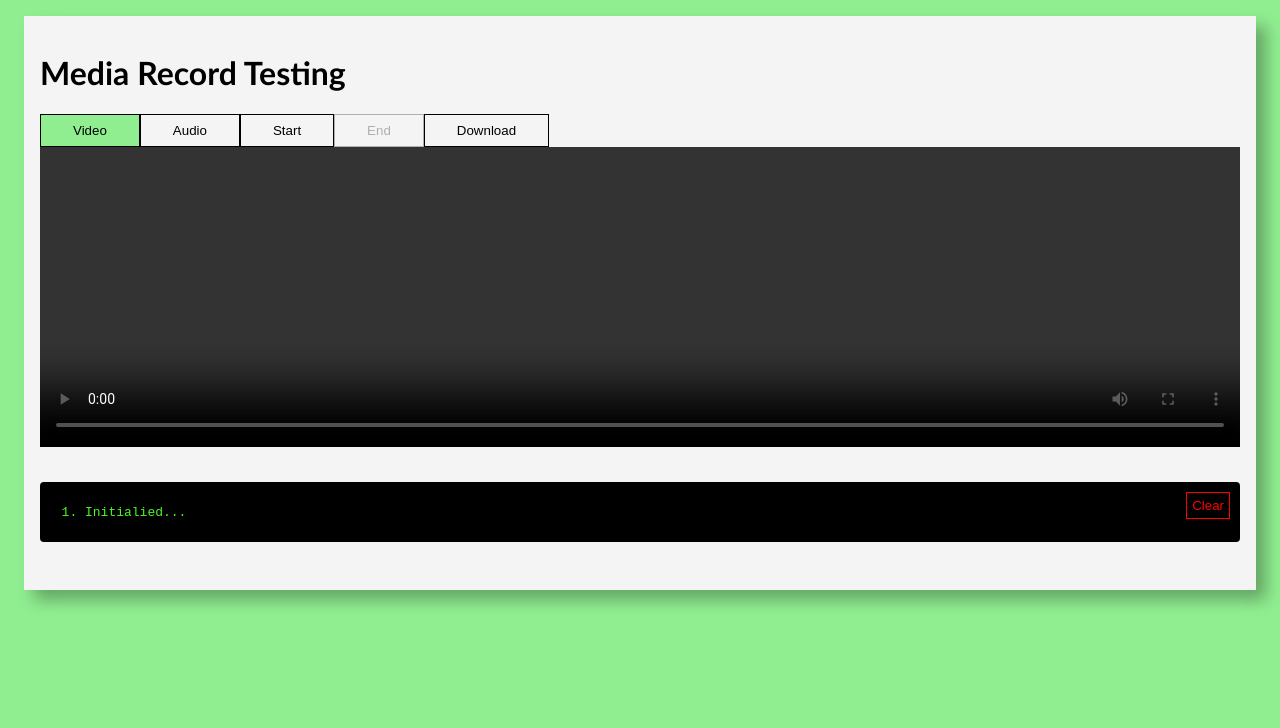
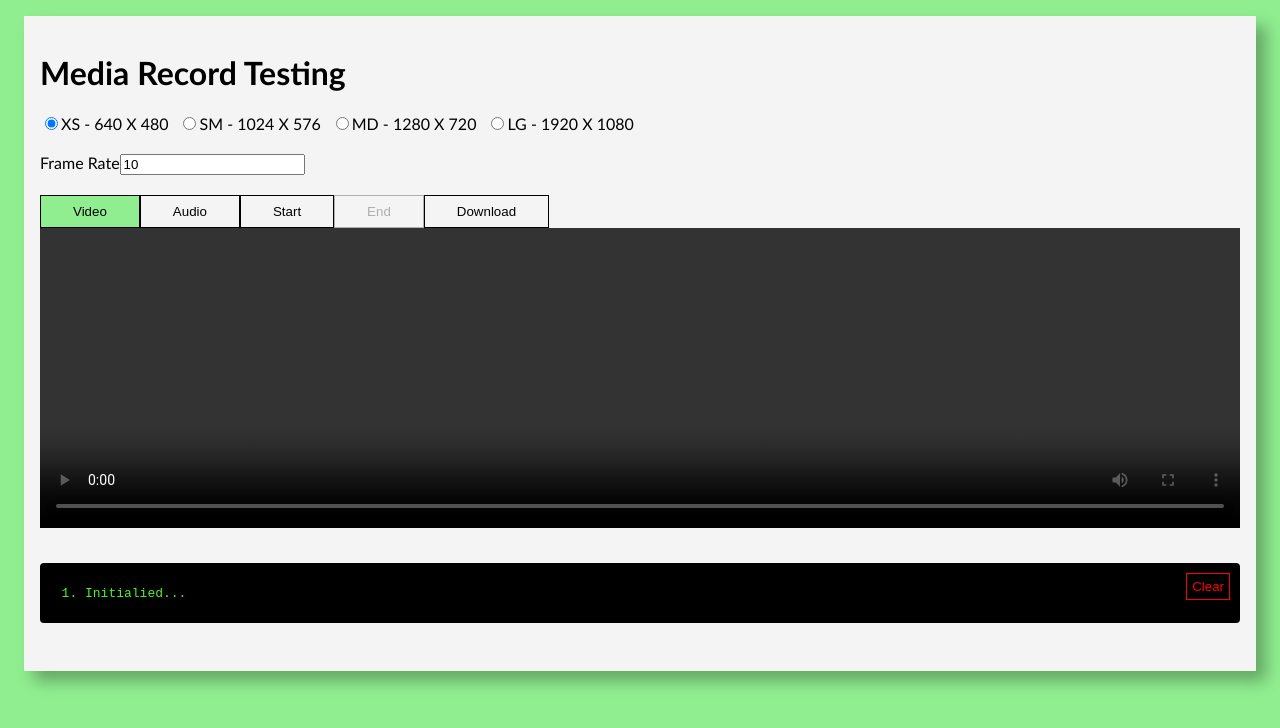
Before and after one commit to arunpraba/media-recorder-api-testing, a React (Create React App) app: page / in a window 1280 px wide. Shown: the top 728 px of the page. Built offline with nearby package versions, Linux system fonts and the light colour scheme.

Commit message:
Frame rate & recording sizes added

```diff
--- a/src/App.js
+++ b/src/App.js
@@ -5,8 +5,29 @@ let videoType = "video/webm";
 let audioType = "audio/webm";
 let extension = "webm";
 
+const mediaRecordingSizes = {
+  xs: {
+    width: 640,
+    height: 480,
+  },
+  sm: {
+    width: 1024,
+    height: 576,
+  },
+  md: {
+    width: 1280,
+    height: 720,
+  },
+  lg: {
+    width: 1920,
+    height: 1080,
+  }
+}
+
 const initialHistory = [`Initialied...`];
-if (navigator.userAgent.indexOf("Safari") !== -1) {
+export const isSafari =
+  navigator.userAgent.indexOf('Safari') !== -1 && navigator.userAgent.indexOf('Chrome') === -1
+if (isSafari) {
   videoType = "video/mp4";
   audioType = "audio/mp4";
   extension = "mp4";
@@ -18,9 +39,12 @@ export default function App() {
   const mediaRecorderRef = useRef([]);
   const mediaRef = useRef(null);
   const counterRef = useRef(0);
+  const frameRateRef = useRef(null);
   const [history, setHistory] = useState(initialHistory);
   const [mimeType, setMimeType] = useState(videoType);
   const [recording, setIsRecording] = useState(false);
+  const [videoSize, setVideoSize] = useState('xs')
+  const [frameRate, setFrameRate] = useState(10)
 
   const preview = () => {
     setIsRecording(false);
@@ -35,13 +59,22 @@ export default function App() {
   };
 
   const startRecording = async () => {
+    if (!frameRate || frameRate > 60 || frameRate < 5) {
+      alert(`Frame rate should be less that 60 and greater than 5`)
+      frameRateRef.current.focus()
+      return
+    }
     try {
       blobsRef.current = [];
       setIsRecording(true);
       setHistory((prev) => [...prev, `Video Started`]);
+      let video = false
+      if (mimeType === videoType) {
+        video = { ...mediaRecordingSizes[videoSize], frameRate }
+      }
       streamRef.current = await navigator.mediaDevices.getUserMedia({
         audio: true,
-        video: mimeType === videoType
+        video
       });
       mediaRef.current.srcObject = streamRef.current;
       mediaRef.current.muted = "muted";
@@ -94,7 +127,7 @@ export default function App() {
       `File Size: ${file.size}`
     ]);
     const url = window.URL.createObjectURL(file);
-    const name = `${mimeType.split("/")[0]}.${extension}`;
+    const name = `${mimeType.split("/")[0]}${mediaRecordingSizes[videoSize].height}p.${extension}`;
     const a = document.createElement("a");
     a.style = "display: none";
     a.href = url;
@@ -116,6 +149,30 @@ export default function App() {
   return (
     <div className="App">
       <h1>Media Record Testing</h1>
+
+      <div style={{ marginBottom: '20px' }}>
+        {
+          Object.keys(mediaRecordingSizes).map(value => {
+            return <span key={value} style={{ marginRight: '10px' }}>
+              <input id={value} name="videoSize"
+                onChange={e => {
+                  setVideoSize(e.target.value)
+                }} checked={videoSize === value} value={value} type="radio" />
+              <label htmlFor={value}>
+                {value.toUpperCase()} - {mediaRecordingSizes[value].width} X {mediaRecordingSizes[value].height}
+              </label>
+            </span>
+          })
+        }
+      </div>
+      <div style={{ marginBottom: '20px' }}>
+        <label htmlFor="frameRate">
+          Frame Rate
+        </label>
+        <input id="frameRate" name="videoSize"
+          ref={frameRateRef}
+          onChange={e => { setFrameRate(e.target.value) }} value={frameRate} type="number" />
+      </div>
 
       <div>
         <button
```
Also changed, not shown: 2 other files (tests, documents, lock files or other folders).
